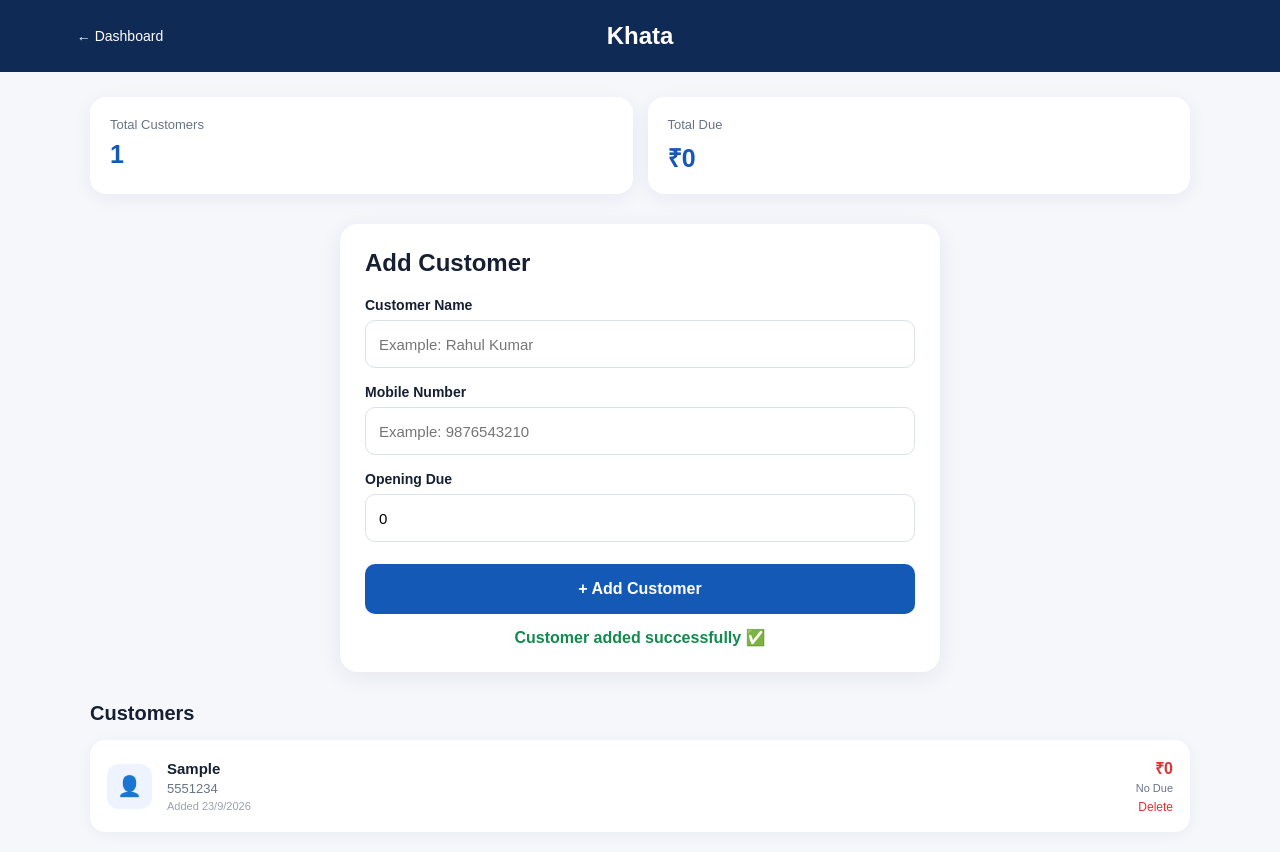
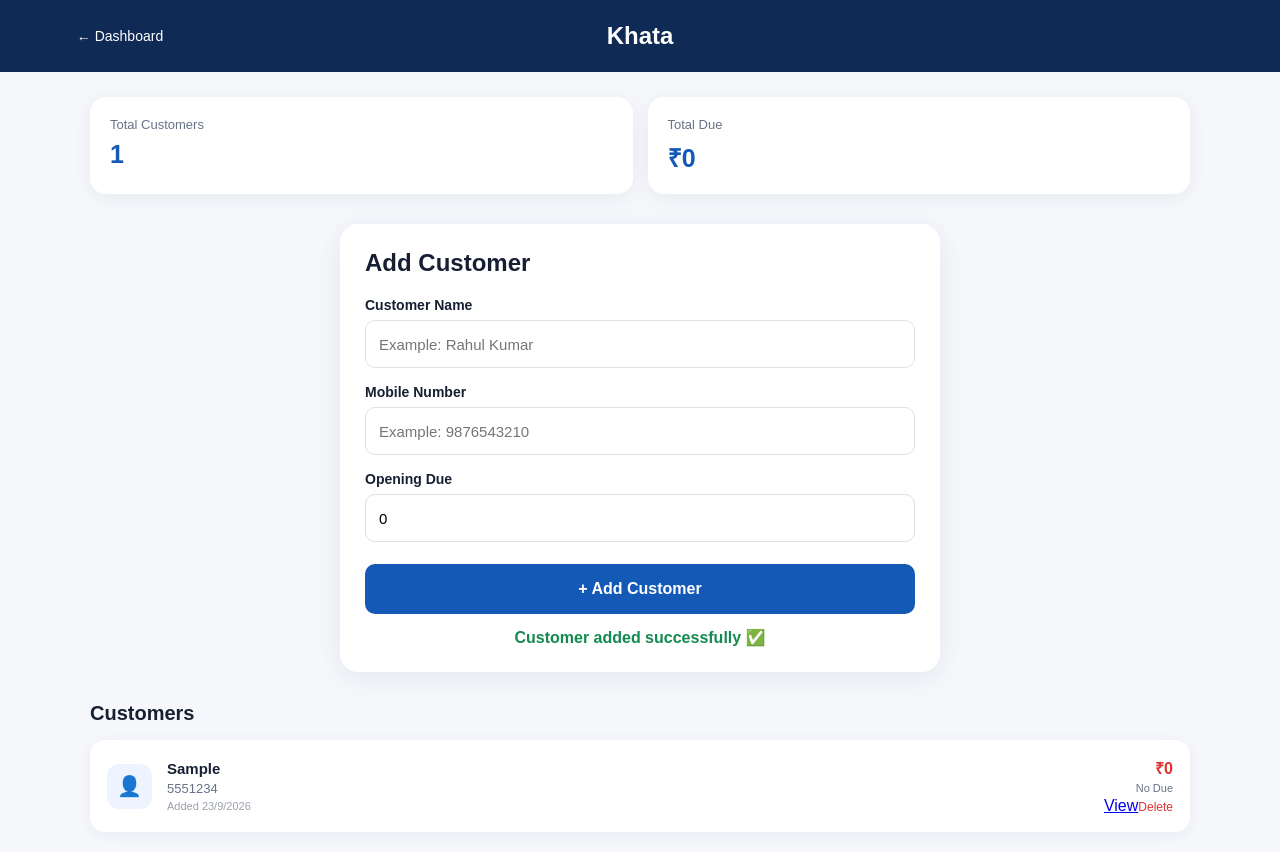
Before and after one commit to sameerkhan86926-a11y/hisabpro, a Next.js app: page /hisabpro/khata in a window 1280 px wide. Both pictures are taken after typing "Sample", "5551234" into the empty fields and a click on the button "+ Add Customer". Shown: the top 852 px of the page. Built offline with nearby package versions, Linux system fonts and the light colour scheme.

Commit message:
Update page.tsx

```diff
--- a/app/khata/page.tsx
+++ b/app/khata/page.tsx
@@ -83,7 +83,9 @@ export default function KhataPage() {
     <main className="khata-page">
 
       <header className="khata-header">
-        <a href="/hisabpro/">← Dashboard</a>
+        <a href="/hisabpro/">
+          ← Dashboard
+        </a>
 
         <h1>Khata</h1>
 
@@ -99,6 +101,7 @@ export default function KhataPage() {
 
         <div>
           <span>Total Due</span>
+
           <strong>
             ₹{totalDue.toLocaleString("en-IN")}
           </strong>
@@ -159,6 +162,7 @@ export default function KhataPage() {
 
         {customers.length === 0 ? (
           <div className="empty-customers">
+
             <div>👤</div>
 
             <h3>No Customers Yet</h3>
@@ -166,9 +170,11 @@ export default function KhataPage() {
             <p>
               Add your first customer to start Khata.
             </p>
+
           </div>
         ) : (
           customers.map((customer) => (
+
             <div
               className="customer-item"
               key={customer.id}
@@ -180,9 +186,13 @@ export default function KhataPage() {
 
               <div className="customer-info">
 
-                <strong>{customer.name}</strong>
+                <strong>
+                  {customer.name}
+                </strong>
 
-                <span>{customer.phone}</span>
+                <span>
+                  {customer.phone}
+                </span>
 
                 <small>
                   Added{" "}
@@ -205,6 +215,15 @@ export default function KhataPage() {
                     : "No Due"}
                 </span>
 
+                <div className="customer-actions">
+
+                  <a
+                    href={`/hisabpro/khata/customer/?id=${customer.id}`}
+                    className="view-customer"
+                  >
+                    View
+                  </a>
+
                   <button
                     onClick={() =>
                       deleteCustomer(customer.id)
@@ -216,6 +235,9 @@ export default function KhataPage() {
                 </div>
 
               </div>
+
+            </div>
+
           ))
         )}
 
```
Lines whose indentation alone changed are shown as unchanged.
